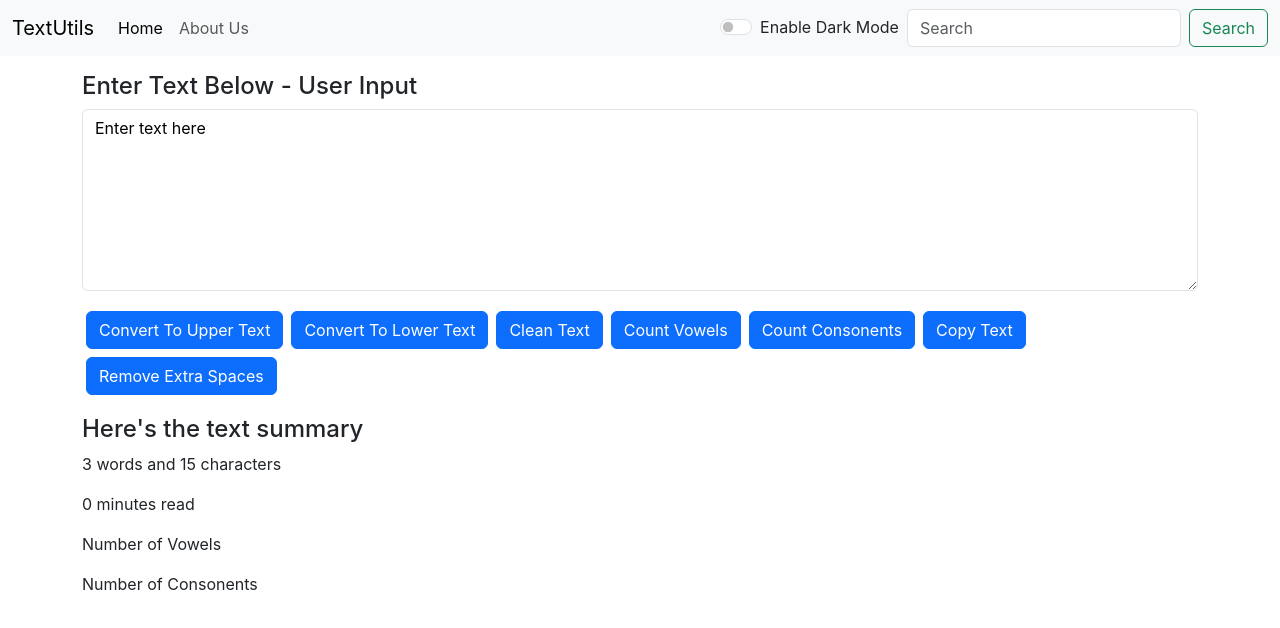
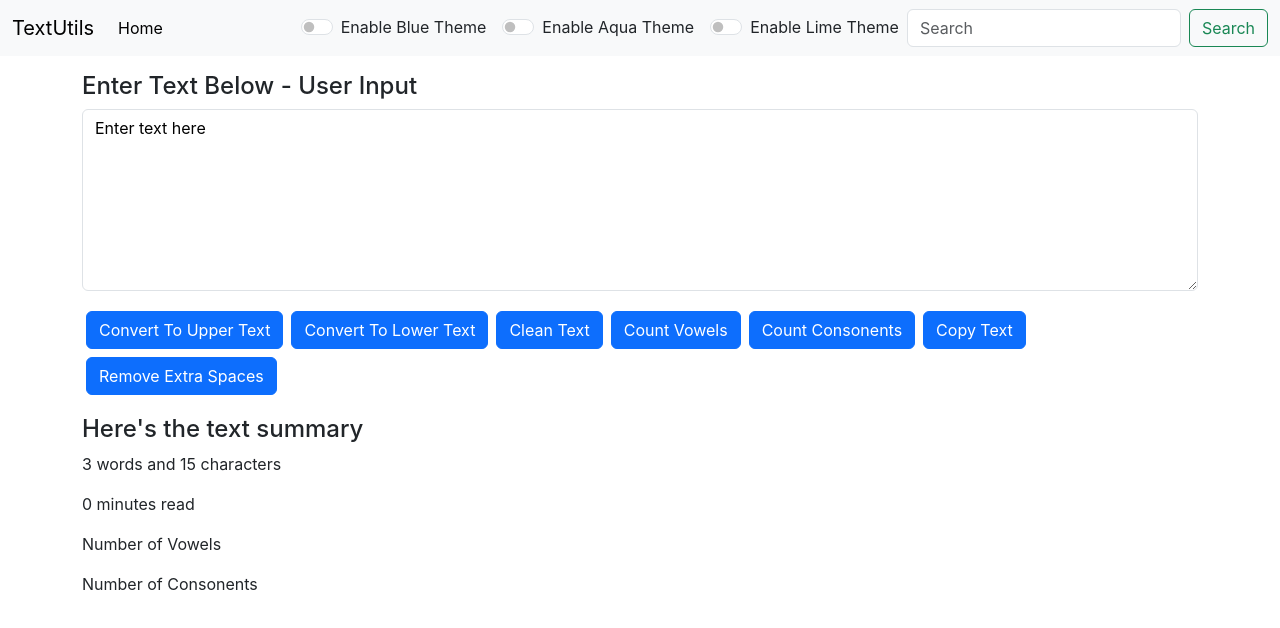
Before and after one commit to AnuragSPDev/ReactJS_Text_Utils, a React (Create React App) app: page / in a window 1280 px wide. Shown: the top 628 px of the page. Built offline with nearby package versions, Linux system fonts and the light colour scheme.

Commit message:
committing the updated code with lime and aqua background colour change options, added routes but since the site is being deployed on the githubpage, the routes are removed as there are few issues of routes on github hosted pages.

```diff
--- a/package.json
+++ b/package.json
@@ -8,6 +8,7 @@
     "@testing-library/user-event": "^13.5.0",
     "react": "^18.2.0",
     "react-dom": "^18.2.0",
+    "react-router-dom": "^6.26.1",
     "react-scripts": "5.0.1",
     "web-vitals": "^2.1.4"
   },
--- a/src/App.js
+++ b/src/App.js
@@ -6,6 +6,13 @@ import Navbar from './components/Navbar';
 import Textform from './components/Textform';
 import PropTypes from 'prop-types'
 import Alert from './components/Alert';
+
+// import {
+//   BrowserRouter as Router,
+//   Routes,
+//   Route,
+//   // Link
+// } from "react-router-dom";
 
 
 function App() {
@@ -18,18 +25,51 @@ function App() {
       message: message,
       type: type
     })
-    // TO make alert disapper itself after 3 seconds
+    // To make alert disapper itself after 3 seconds
     setTimeout(() => {
       setAlert(null)
     }, 3000);
   }
 
   const toggleMode = () => {
-    if (mode === 'light' ){
-      setMode('dark');
+    console.log(`Current mode is: ${mode}`);
+    // if (mode === 'light') {
+    if (mode === 'light' || mode === 'aqua' || mode === 'lime') {
+      setMode('blue');
       document.body.style.backgroundColor = '#02456b';
       document.body.style.color = 'white';
-      showAlert('Dark Mode Enabled', 'success')
+      showAlert('Blue Mode Enabled', 'success')
+    } else if (mode === 'blue' || mode === 'aqua' || mode === 'lime') {
+      setMode('light');
+      document.body.style.backgroundColor = 'white';
+      document.body.style.color = 'black';
+      showAlert('Light Mode Enabled', 'success')
+    }
+  }
+
+
+  const toggleAquaTheme = () => {
+    // if (mode === 'light') {
+    if (mode === 'light' || mode === 'blue' || mode === 'lime') {
+      setMode('aqua');
+      document.body.style.backgroundColor = '#42d7ca';
+      document.body.style.color = '#c13b3b';
+      showAlert('Aqua Mode Enabled', 'success')
+    } else {
+      setMode('light');
+      document.body.style.backgroundColor = 'white';
+      document.body.style.color = 'black';
+      showAlert('Light Mode Enabled', 'success')
+    }
+  }
+
+  const toggleLimeTheme = () => {
+    // if (mode === 'light') {
+    if (mode === 'light' || mode === 'aqua' || mode === 'blue') {
+      setMode('lime');
+      document.body.style.backgroundColor = '#32a850';
+      document.body.style.color = '#c13b3b';
+      showAlert('Lime Mode Enabled', 'success')
     } else {
       setMode('light');
       document.body.style.backgroundColor = 'white';
@@ -55,11 +95,22 @@ function App() {
     //     </a>
     //   </header>
     // </div>
+    // <>
+    //   <Router>
+    //     <Navbar title='TextUtils' about='About Us' mode={mode} toggleMode={toggleMode} aquaMode={toggleAquaTheme}
+    //       limeMode={toggleLimeTheme} />
+    //     <Alert alert={alert} />  <Routes>
+    //       <Route path="/about" element={<About />} />
+    //       <Route path="/" element={<Textform heading='User Input' mode={mode} showAlert={showAlert} />} />
+    //     </Routes>
+    //   </Router>
+    // </>
     <>
-      <Navbar title='TextUtils' about='About Us' mode={mode} toggleMode={toggleMode} />
-      <Alert alert={alert}/>
+      <Navbar title='TextUtils' about='About Us' mode={mode} toggleMode={toggleMode} aquaMode={toggleAquaTheme}
+        limeMode={toggleLimeTheme} />
+      <Alert alert={alert} />
+      {/* <About /> */}
       <Textform heading='User Input' mode={mode} showAlert={showAlert} />
-      {/* <About /> */}
     </>
   );
 }
--- a/src/components/Navbar.js
+++ b/src/components/Navbar.js
@@ -1,26 +1,37 @@
 import React from 'react'
+// import { Link } from 'react-router-dom'
 
 export default function Navbar(props) {
 	return (
 		// <nav className="navbar navbar-expand-lg bg-body-tertiary">
 		<nav className={`navbar navbar-expand-lg navbar-${props.mode} bg-${props.mode}`}>
 			<div className="container-fluid">
+				{/* <Link className="navbar-brand" to="/">{props.title}</Link> */}
 				<a className="navbar-brand" href="/">{props.title}</a>
 				<button className="navbar-toggler" type="button" data-bs-toggle="collapse" data-bs-target="#navbarSupportedContent" aria-controls="navbarSupportedContent" aria-expanded="false" aria-label="Toggle navigation">
 					<span className="navbar-toggler-icon"></span>
 				</button>
 				<div className="collapse navbar-collapse" id="navbarSupportedContent">
-					<ul className="navbar-nav me-auto mb-2 mb-lg-0">
+					<ul className="navbar-nav me-auto mb-2 mb-lg-0 text-light">
 						<li className="nav-item">
+							{/* <Link className="nav-link active" aria-current="page" to="/">Home</Link> */}
 							<a className="nav-link active" aria-current="page" href="/">Home</a>
 						</li>
 						<li className="nav-item">
-							<a className="nav-link" href="/">{props.about}</a>
+							{/* <Link className="nav-link" to="/about">{props.about}</Link> */}
 						</li>
 					</ul>
 					<div className="form-check form-switch mx-2">
 						<input className="form-check-input" onClick={props.toggleMode} type="checkbox" id="flexSwitchCheckDefault" />
-						<label className={`form-check-label text-${props.mode === 'light'? 'dark': 'light'}`} htmlFor="flexSwitchCheckDefault">Enable Dark Mode</label>
+						<label className={`form-check-label text-${props.mode === ('light' || 'aqua' || 'lime')? 'blue': 'light'}`} htmlFor="flexSwitchCheckDefault">Enable Blue Theme</label>
+					</div>
+					<div className="form-check form-switch mx-2">
+						<input className="form-check-input" onClick={props.aquaMode} type="checkbox" id="flexSwitchCheckDefault" />
+						<label className={`form-check-label text-${props.mode === ('light' || 'blue' || 'lime')? 'aqua': 'light'}`} htmlFor="flexSwitchCheckDefault">Enable Aqua Theme</label>
+					</div>
+					<div className="form-check form-switch mx-2">
+						<input className="form-check-input" onClick={props.limeMode} type="checkbox" id="flexSwitchCheckDefault" />
+						<label className={`form-check-label text-${props.mode === ('light' || 'blue' || 'aqua')? 'lime': 'light'}`} htmlFor="flexSwitchCheckDefault">Enable Lime Theme</label>
 					</div>
 					<form className="d-flex" role="search">
 						<input className="form-control me-2" type="search" placeholder="Search" aria-label="Search" />
--- a/src/components/Textform.js
+++ b/src/components/Textform.js
@@ -73,8 +73,8 @@ export default function Textform(props) {
             <div className='container my-3'>
                 <div className="mb-3">
                     <h4>Enter Text Below - {props.heading}</h4>
-                    <textarea className={`form-control text-${props.mode === 'light'?'black':'white'}`} value={text} onChange={handleOnChange} id="myBox" rows="7"
-                    style={{backgroundColor: props.mode === 'light'? 'white' : '#434040'}}></textarea>
+                    <textarea className={`form-control text-${props.mode === 'light' ? 'black' : 'white'}`} value={text} onChange={handleOnChange} id="myBox" rows="7"
+                        style={{ backgroundColor: props.mode === 'light' ? 'white' : '#434040' }}></textarea>
                 </div>
                 <button className="btn btn-primary mx-1 my-1" onClick={handleUpClick}>Convert To Upper Text</button>
                 <button className="btn btn-primary mx-1 my-1" onClick={handleLowClick}>Convert To Lower Text</button>
@@ -86,9 +86,12 @@ export default function Textform(props) {
             </div>
             <div className="container my-3">
                 <h4>Here's the text summary</h4>
-                <p>{text.split(' ').length} words and {text.length} characters</p>
+                <p>
+                    {text.split(' ')[0] === ''?'0 ': text.split(' ').length} words and {text.length} characters
+                </p>
                 {/* Slowest time to read 125 words is 1 minutes that means 0.008 minutes to read 1 word */}
-                <p>{Math.round(0.008 * text.split(' ').length)} minutes read</p>
+                {/* <p>{Math.round(0.008 * text.split(' ').length)} minutes read</p> */}
+                <p>{Math.round(0.008 * text.split(/[ ]+/).length)} minutes read</p>
                 <p>Number of Vowels <span id="vowels"></span></p>
                 <p>Number of Consonents <span id="consonents"></span></p>
             </div>
```
Also changed, not shown: 1 other file (tests, documents, lock files or other folders).
